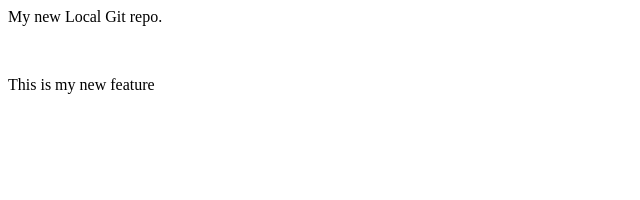
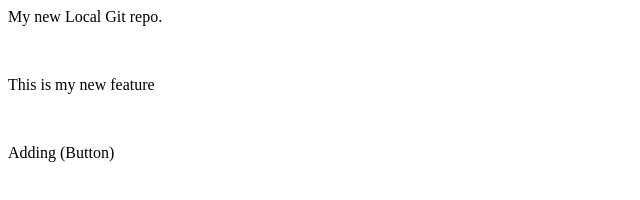
Before and after one commit to HerrTejas/class, a plain HTML site: page Index.html in a window 1280 px wide. Shown: the whole page, without its empty margins (0-640 px from the left). Drawn offline with Linux system fonts and the light colour scheme.

Commit message:
Adding button

```diff
--- a/Index.html
+++ b/Index.html
@@ -1,3 +1,5 @@
 <p>My new Local Git repo.</p>
 <br>
 <p>This is my new feature</p>
+<br>
+<p>Adding (Button)</p>
```
